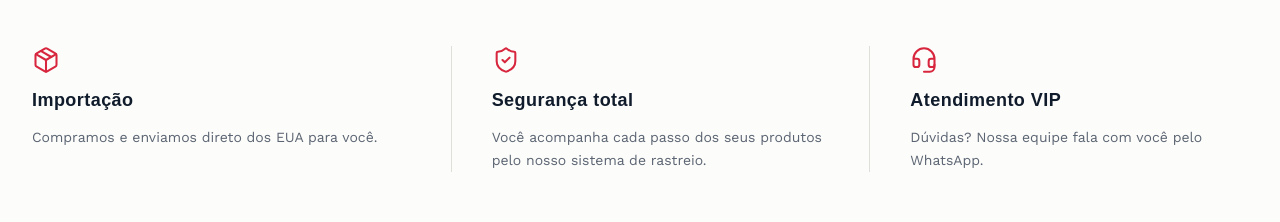
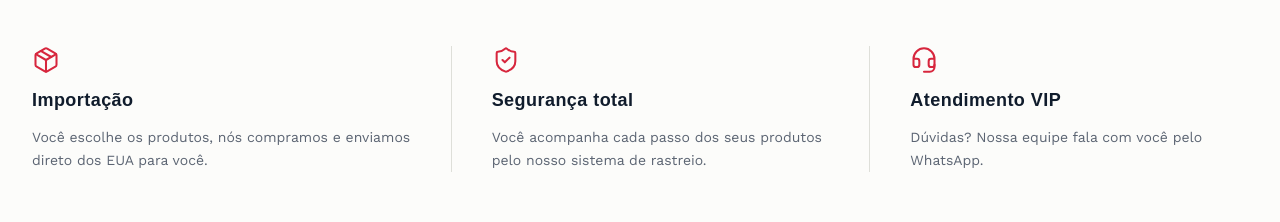
Before and after one commit to lluadevill-lab/-dos-states-site, a Next.js app: page / in a window 1280 px wide. Shown: the part 820-1042 px from the top of the page. Built offline with nearby package versions, Linux system fonts and the light colour scheme; no server answers; the database is empty; a web font is replaced by a local one.

Commit message:
Update page.js

```diff
--- a/src/app/page.js
+++ b/src/app/page.js
@@ -39,7 +39,7 @@ export default async function HomePage() {
             </p>
             <div className="flex flex-wrap gap-4">
               <Link href="/loja" className="btn-primary">Ver loja</Link>
-              <Link href="/#como-funciona" className="btn-outline">Encomendar</Link>
+              <Link href="/#encomendar" className="btn-outline">Encomendar</Link>
             </div>
           </div>
           <div className="hidden md:flex items-center justify-center">
@@ -50,8 +50,8 @@ export default async function HomePage() {
         </div>
       </section>
 
-      {/* Como funciona */}
-      <section id="como-funciona" className="max-w-container mx-auto px-4 md:px-8 py-20 scroll-mt-20">
+      {/* Encomendar */}
+      <section id="encomendar" className="max-w-container mx-auto px-4 md:px-8 py-20 scroll-mt-20">
         <p className="tracking-code mb-2"></p>
         <h2 className="font-display text-3xl md:text-4xl text-ink mb-12">Encomendar</h2>
         <div className="grid grid-cols-1 md:grid-cols-3 gap-10">
@@ -59,7 +59,7 @@ export default async function HomePage() {
             <Package className="text-stamp" size={28} strokeWidth={1.75} />
             <h3 className="font-semibold text-lg">Importação</h3>
             <p className="text-muted text-sm leading-relaxed">
-              Compramos e enviamos direto dos EUA para você.
+              Você escolhe os produtos, nós compramos e enviamos direto dos EUA para você.
             </p>
           </div>
           <div className="flex flex-col gap-3 md:border-l md:pl-10 border-line">
```
